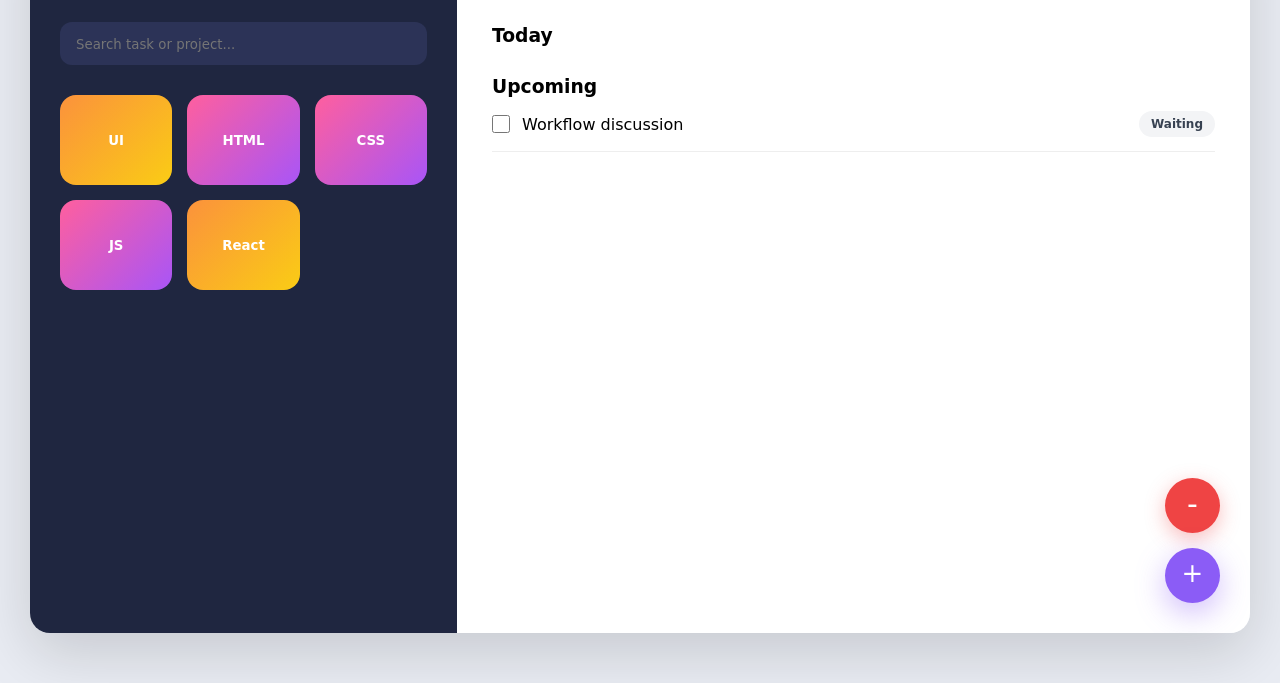
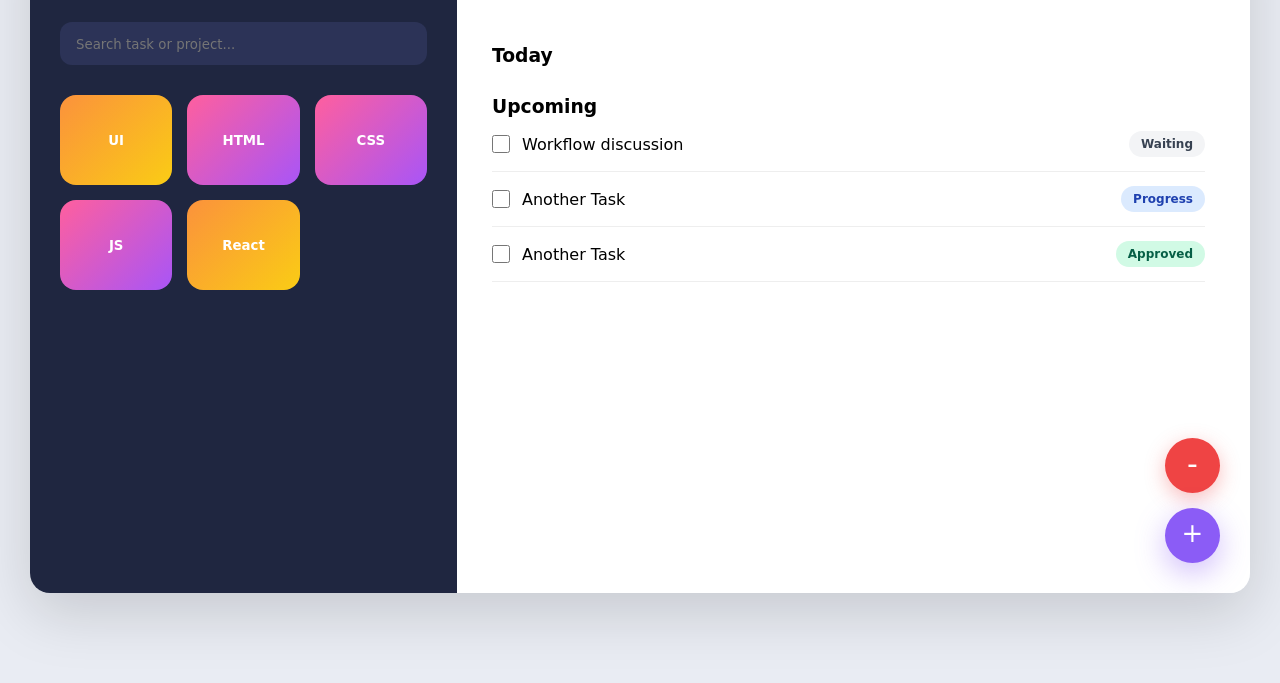
Before and after one commit to Kirito0051/Kalyani_Maam_Sprk, a plain HTML site: page Date_29_26/MY-To-do/Index.html in a window 1280 px wide. Shown: the part 117-800 px from the top of the page. Drawn offline with Linux system fonts and the light colour scheme.

Commit message:
Some Changes in To-Do List

```diff
--- a/Date_29_26/MY-To-do/Index.html
+++ b/Date_29_26/MY-To-do/Index.html
@@ -30,13 +30,14 @@
 
         <!-- RIGHT -->
         <div class="content">
-            <h2>To-Do Dashboard </h2>
+            <h2>To-Do Dashboard</h2>
             <p class="subtitle">Project task overview</p>
 
+            <!-- Scrollable tasks -->
+            <div class="task-container">
                 <div class="section today">
                     <h3>Today</h3>
                 </div>
-
 
                 <div class="section upcoming">
                     <h3>Upcoming</h3>
@@ -48,13 +49,29 @@
                         </div>
                         <span class="status waiting">Waiting</span>
                     </div>
+
+                    <!-- Repeat tasks to test scroll -->
+                    <div class="task">
+                        <div class="task-left">
+                            <input type="checkbox" />
+                            <span>Another Task</span>
+                        </div>
+                        <span class="status progress">Progress</span>
+                    </div>
+                    <div class="task">
+                        <div class="task-left">
+                            <input type="checkbox" />
+                            <span>Another Task</span>
+                        </div>
+                        <span class="status approved">Approved</span>
+                    </div>
+                </div>
             </div>
 
             <button class="clear-btn" onclick="clearAllTasks()">-</button>
-
             <button class="add-btn" onclick="addTask()">+</button>
         </div>
-    </div>
+
 
         <script src="script.js"></script>
 </body>
--- a/Date_29_26/MY-To-do/style.css
+++ b/Date_29_26/MY-To-do/style.css
@@ -7,17 +7,23 @@
 }
 
 body {
+    margin: 0;
+    padding: 30px;
     background: #e9ecf3;
-    padding: 30px;
+    height: calc(100vh - 60px);
+    /* 100vh minus body padding top + bottom */
+    overflow: hidden;
 }
 
 .app {
     display: flex;
-    height: 90vh;
+    height: 100%;
+    /* full height of body */
     border-radius: 20px;
     overflow: hidden;
     box-shadow: 0 20px 60px rgba(0, 0, 0, 0.15);
 }
+
 
 /* LEFT PANEL */
 .sidebar {
@@ -99,8 +105,23 @@ body {
     width: 65%;
     background: #fff;
     padding: 35px;
+    display: flex;
+    flex-direction: column;
     position: relative;
+    height: 100%;
+    /* fill parent .app height */
 }
+
+.task-container {
+    flex: 1;
+    /* take remaining height */
+    overflow-y: auto;
+    /* scroll inside this container */
+    margin-top: 20px;
+    padding-right: 10px;
+    /* space for scrollbar */
+}
+
 
 .subtitle {
     opacity: 0.6;
@@ -235,3 +256,49 @@ body {
     opacity: 1;
     transform: scale(1.15);
 }
+
+/* Make content a flex column */
+.content {
+    width: 65%;
+    background: #fff;
+    padding: 35px;
+    display: flex;
+    flex-direction: column;
+    position: relative;
+    height: 100%;
+}
+
+/* Header + subtitle occupy natural space, tasks scroll */
+.task-container {
+    flex: 1;
+    /* fill remaining vertical space */
+    overflow-y: auto;
+    /* scroll only this container */
+    margin-top: 20px;
+    padding-right: 10px;
+    /* space for scrollbar */
+}
+
+/* Custom scrollbar */
+.task-container::-webkit-scrollbar {
+    width: 8px;
+}
+
+.task-container::-webkit-scrollbar-track {
+    background: transparent;
+}
+
+.task-container::-webkit-scrollbar-thumb {
+    background: linear-gradient(180deg, #ff9a9e, #fad0c4);
+    border-radius: 10px;
+}
+
+.task-container::-webkit-scrollbar-thumb:hover {
+    background: linear-gradient(180deg, #ff758c, #ff7eb3);
+}
+
+/* Firefox scrollbar */
+.task-container {
+    scrollbar-width: thin;
+    scrollbar-color: #a29e9e transparent;
+}
```
Lines whose indentation alone changed are shown as unchanged.
